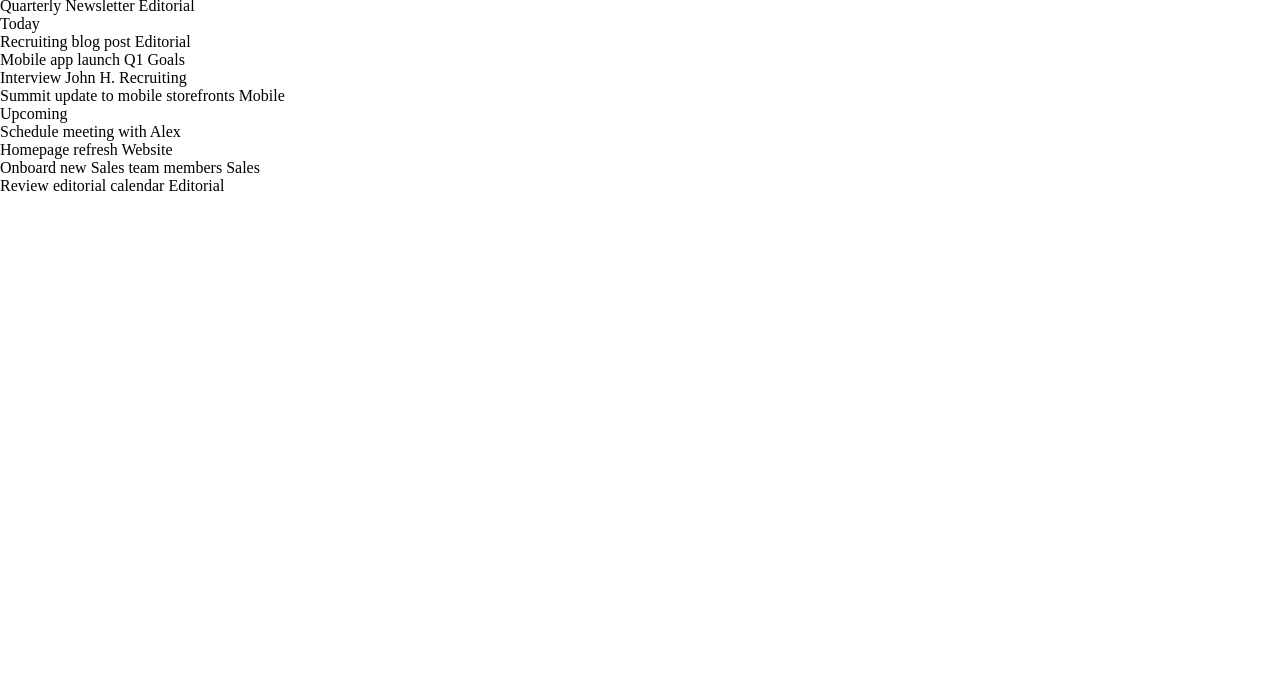
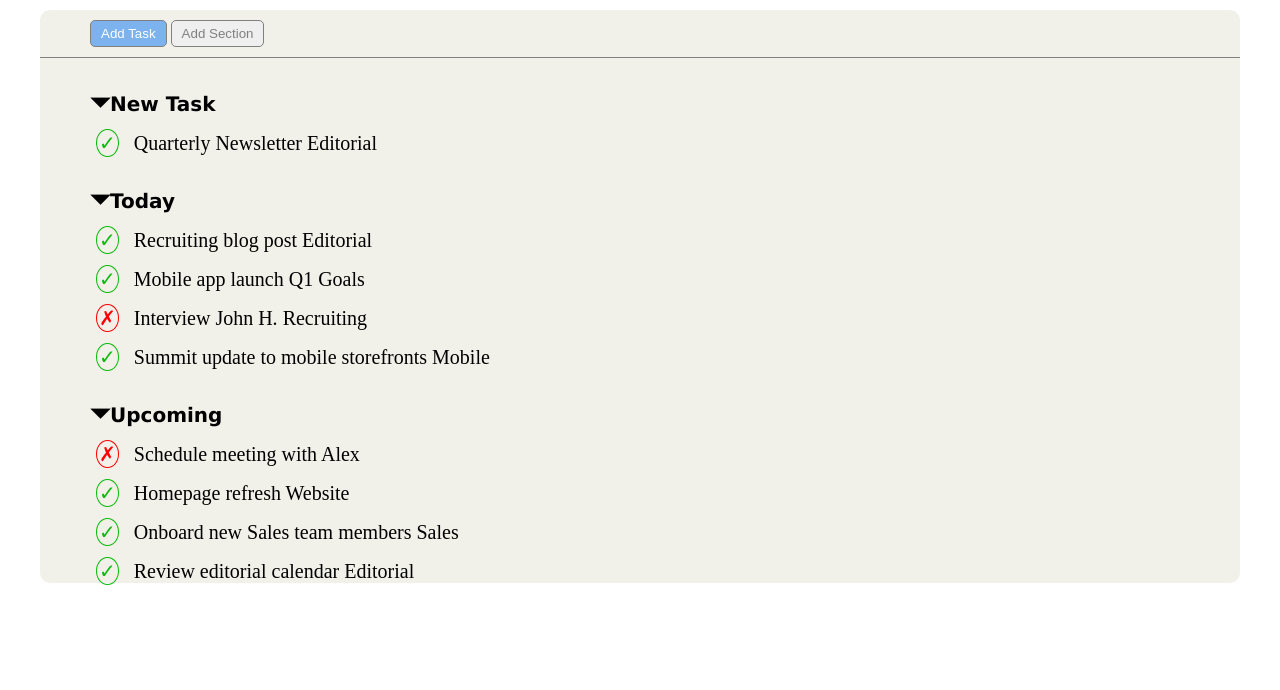
Before and after one commit to MykolaDekusar/html-css-toboolist, a plain HTML site: page index.html in a window 1280 px wide. Shown: the part 110-800 px from the top of the page. Drawn offline with Linux system fonts and the light colour scheme.

Commit message:
[UPD]Added Check Style

```diff
--- a/css/style.css
+++ b/css/style.css
@@ -12,10 +12,83 @@ header img {
     vertical-align: middle;
     padding: 10px 0;
 }
-
+/* IMPOSTO GRANDEZZA TITOLO E FONT */
 #titolo_logo {
     vertical-align: middle;
     font-size: 40px;
     font-weight: 700;
     font-family: Arial, Helvetica, sans-serif;
 }
+/* CREO IL CONTEINER CON IL BACKGROUND */
+.container {
+    width: 1200px;
+    margin: 50px auto;
+    background-color: rgb(241, 241, 233) ;
+    border-radius: 10px;
+}
+/* IMPOSTO LO STILE E COLORE DEI BOTTONI */
+.bottoni {
+    padding: 10px;
+    border-bottom: 1px solid gray;
+    padding-left: 50px;
+}
+
+#first_bttn {
+    padding: 5px 10px;
+    background-color: rgba(81, 156, 242, 0.724);
+    border: 1px solid gray;
+    border-radius: 5px;
+    color: white;
+}
+
+#second_bttn {
+    padding: 5px 10px;
+    border:1px solid gray ;
+    border-radius: 5px;
+    color:gray;
+}
+
+.list {
+    padding-left: 50px;
+
+}
+/* TOLGO LO STILE DEI PUNTINI ALLA LISTA */
+ul {
+    list-style: none;
+}
+/* IMPOSTO GRANDEZZA TITOLO LISTA */
+.big_text{
+    font-size: 20px;
+    font-weight: 600;
+    font-family: Verdana, Geneva, Tahoma, sans-serif;
+    margin-top: 30px;
+}
+/* IMPOSTO GRANDEZZA FRECCIA */
+.arrow{
+    display: inline-block;
+    font-size: 25px;
+    height: 10px;
+}
+
+/* CREO CERCHIO VERDE */
+
+.green_circle{
+    color: rgb(11, 186, 11);
+    border: 1px solid;
+    padding: 2px;
+    border-radius: 50%;
+    margin-right: 15px;
+}
+/* CREO CERCHIO ROSSO */
+.red_circle {
+    color: red;
+    padding: 2px;
+    border: 1px solid;
+    border-radius: 50%;
+    margin-right: 15px;
+}
+
+li {
+    margin: 15px 6px;
+    font-size: 20px;
+}
--- a/index.html
+++ b/index.html
@@ -19,29 +19,29 @@
             <!-- BOTTONI -->
             <div class="bottoni">
                 <form action="">
-                    <input type="button" value="Add Task">
-                    <input type="button" value="Add Section">
+                    <input id="first_bttn" type="button" value="Add Task">
+                    <input id="second_bttn" type="button" value="Add Section">
                 </form>
             </div>
             <!-- LISTA -->
-            <div>
+            <div class="list">
                 <ul>
-                    <div>New Task</div>
-                    <li>Quarterly Newsletter <span>Editorial</span></li>
+                    <div class="big_text"><span class="arrow"> &#9207;</span>New Task</div>
+                    <li><span class="green_circle">&check;</span>Quarterly Newsletter <span class="grafica">Editorial</span></li>
                 </ul>
                 <ul>
-                    <div>Today</div>
-                    <li>Recruiting blog post <span>Editorial</span></li>
-                    <li>Mobile app launch <span>Q1 Goals</span></li>
-                    <li>Interview John H. <span>Recruiting</span></li>
-                    <li>Summit update to mobile storefronts <span>Mobile</span></li>
+                    <div class="big_text"><span class="arrow"> &#9207;</span>Today</div>
+                    <li><span class="green_circle">&check;</span>Recruiting blog post <span class="grafica">Editorial</span></li>
+                    <li><span class="green_circle">&check;</span>Mobile app launch <span class="grafica">Q1 Goals</span></li>
+                    <li><span class="red_circle">&cross;</span>Interview John H. <span class="grafica">Recruiting</span></li>
+                    <li><span class="green_circle">&check;</span>Summit update to mobile storefronts <span class="grafica">Mobile</span></li>
                 </ul>
                 <ul>
-                    <div>Upcoming</div>
-                    <li>Schedule meeting with Alex</li>
-                    <li>Homepage refresh <span>Website</span></li>
-                    <li>Onboard new Sales team members <span>Sales</span></li>
-                    <li>Review editorial calendar <span>Editorial</span></li>
+                    <div class="big_text"><span class="arrow"> &#9207;</span>Upcoming</div>
+                    <li><span class="red_circle">&cross;</span>Schedule meeting with Alex</li>
+                    <li><span class="green_circle">&check;</span>Homepage refresh <span class="grafica">Website</span></li>
+                    <li><span class="green_circle">&check;</span>Onboard new Sales team members <span class="grafica">Sales</span></li>
+                    <li><span class="green_circle">&check;</span>Review editorial calendar <span class="grafica">Editorial</span></li>
                 </ul>
             </div>
         </div>
```
